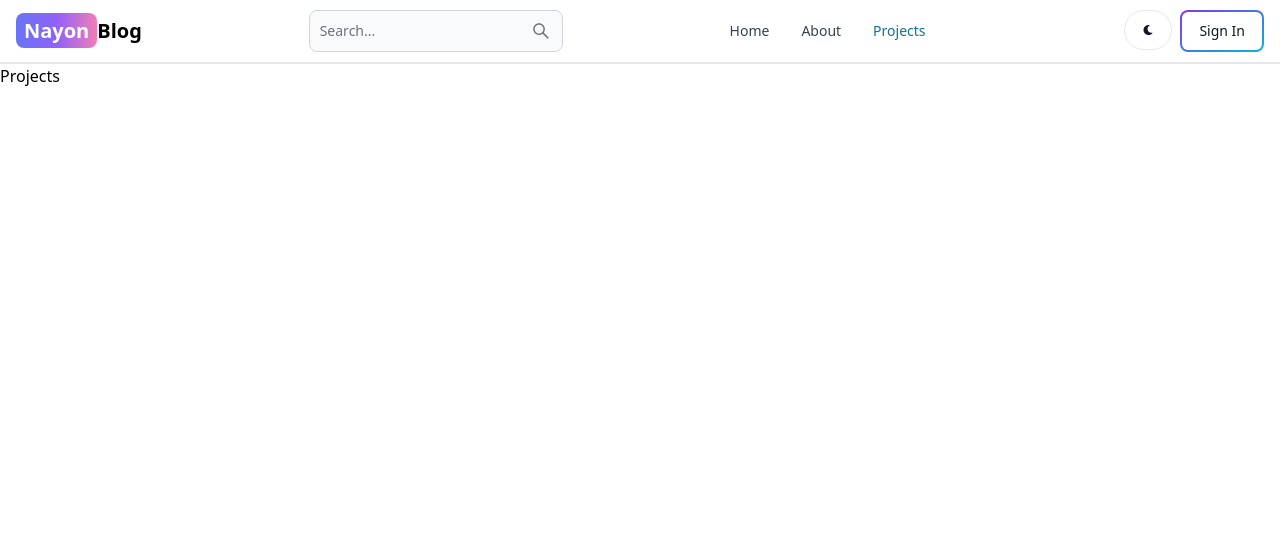
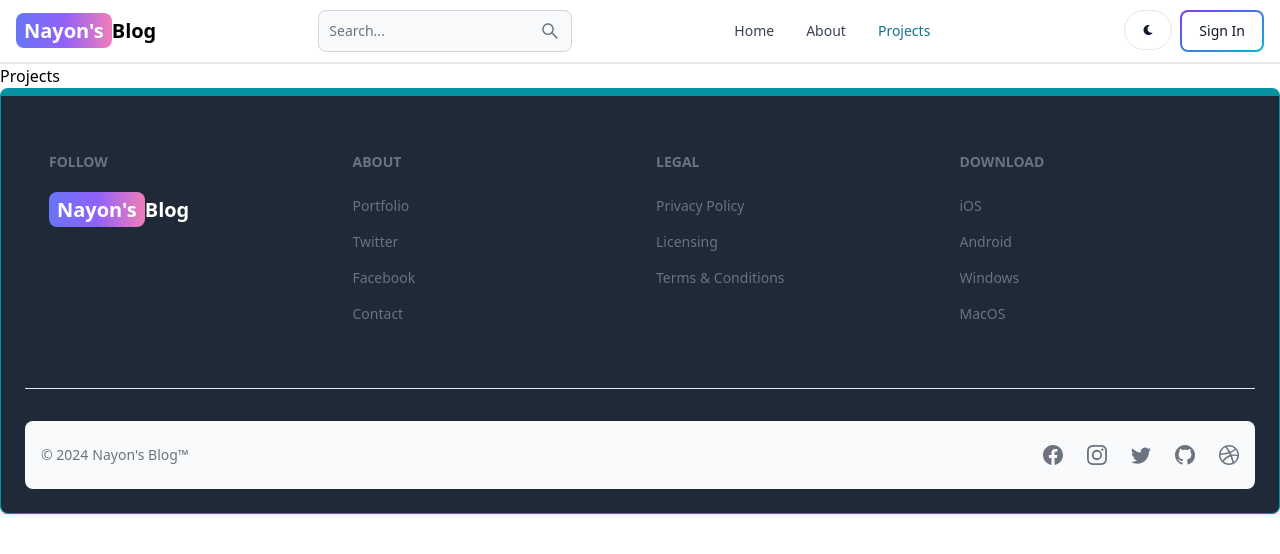
Before and after one commit to nrbnayon/personal-blog, a React (Vite) app in the folder client/: page /projects in a window 1280 px wide. Shown: the top 554 px of the page. Built offline with nearby package versions, Linux system fonts and the light colour scheme.

Commit message:
Create footer

```diff
--- a/client/src/App.jsx
+++ b/client/src/App.jsx
@@ -6,6 +6,7 @@ import SignUp from "./pages/SignUp";
 import Dashboard from "./pages/Dashboard";
 import Projects from "./pages/Projects";
 import Header from "./components/Header";
+import Footer from "./components/Footer";
 
 function App() {
   return (
@@ -19,6 +20,7 @@ function App() {
         <Route path="/dashboard" element={<Dashboard />} />
         <Route path="/projects" element={<Projects />} />
       </Routes>
+      <Footer />
     </BrowserRouter>
   );
 }
--- /dev/null
+++ b/client/src/components/Footer.jsx
@@ -0,0 +1,75 @@
+import { Footer } from "flowbite-react";
+import {
+  BsDribbble,
+  BsFacebook,
+  BsGithub,
+  BsInstagram,
+  BsTwitter,
+} from "react-icons/bs";
+import { Link } from "react-router-dom";
+
+export default function FooterComponet() {
+  return (
+    <Footer container bgDark className="border border-t-8 border-teal-500">
+      <div className="w-full">
+        <div className="grid w-full grid-cols-2 gap-8 px-6 py-8 md:grid-cols-4">
+          <div>
+            <Footer.Title title="Follow" />
+            <Link
+              to="/"
+              className="self-center text-sm sm:text-xl font-semibold text-white
+        dark:text-white
+        "
+            >
+              <span className="text-white px-2 py-1 bg-gradient-to-r from-indigo-500 via-purple-500 to-pink-400 rounded-lg ">
+                Nayon's
+              </span>
+              Blog
+            </Link>
+          </div>
+          <div>
+            <Footer.Title title="About" />
+            <Footer.LinkGroup col>
+              <Footer.Link href="/projects">Portfolio</Footer.Link>
+              <Footer.Link href="#">Twitter</Footer.Link>
+              <Footer.Link href="#">Facebook</Footer.Link>
+              <Footer.Link href="#">Contact</Footer.Link>
+            </Footer.LinkGroup>
+          </div>
+          <div>
+            <Footer.Title title="legal" />
+            <Footer.LinkGroup col>
+              <Footer.Link href="#">Privacy Policy</Footer.Link>
+              <Footer.Link href="#">Licensing</Footer.Link>
+              <Footer.Link href="#">Terms &amp; Conditions</Footer.Link>
+            </Footer.LinkGroup>
+          </div>
+          <div>
+            <Footer.Title title="download" />
+            <Footer.LinkGroup col>
+              <Footer.Link href="#">iOS</Footer.Link>
+              <Footer.Link href="#">Android</Footer.Link>
+              <Footer.Link href="#">Windows</Footer.Link>
+              <Footer.Link href="#">MacOS</Footer.Link>
+            </Footer.LinkGroup>
+          </div>
+        </div>
+        <Footer.Divider />
+        <div className="w-full rounded-lg bg-gray-50 px-4 py-6 sm:flex sm:items-center sm:justify-between">
+          <Footer.Copyright
+            href="#"
+            by="Nayon's Blog™"
+            year={new Date().getFullYear()}
+          />
+          <div className="mt-4 flex space-x-6 sm:mt-0 sm:justify-center">
+            <Footer.Icon href="#" icon={BsFacebook} />
+            <Footer.Icon href="#" icon={BsInstagram} />
+            <Footer.Icon href="#" icon={BsTwitter} />
+            <Footer.Icon href="#" icon={BsGithub} />
+            <Footer.Icon href="#" icon={BsDribbble} />
+          </div>
+        </div>
+      </div>
+    </Footer>
+  );
+}
--- a/client/src/components/Header.jsx
+++ b/client/src/components/Header.jsx
@@ -14,7 +14,7 @@ export default function Header() {
         "
       >
         <span className="text-white px-2 py-1 bg-gradient-to-r from-indigo-500 via-purple-500 to-pink-400 rounded-lg ">
-          Nayon
+          Nayon's
         </span>
         Blog
       </Link>
```
